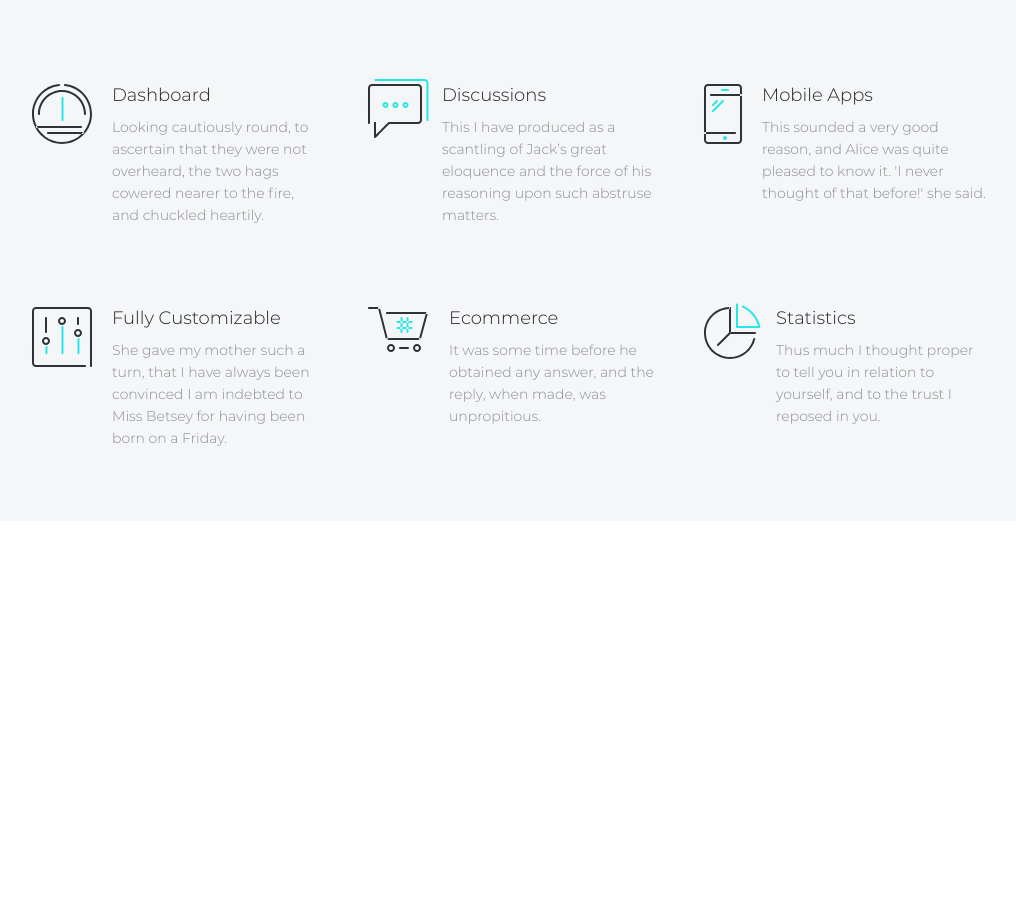
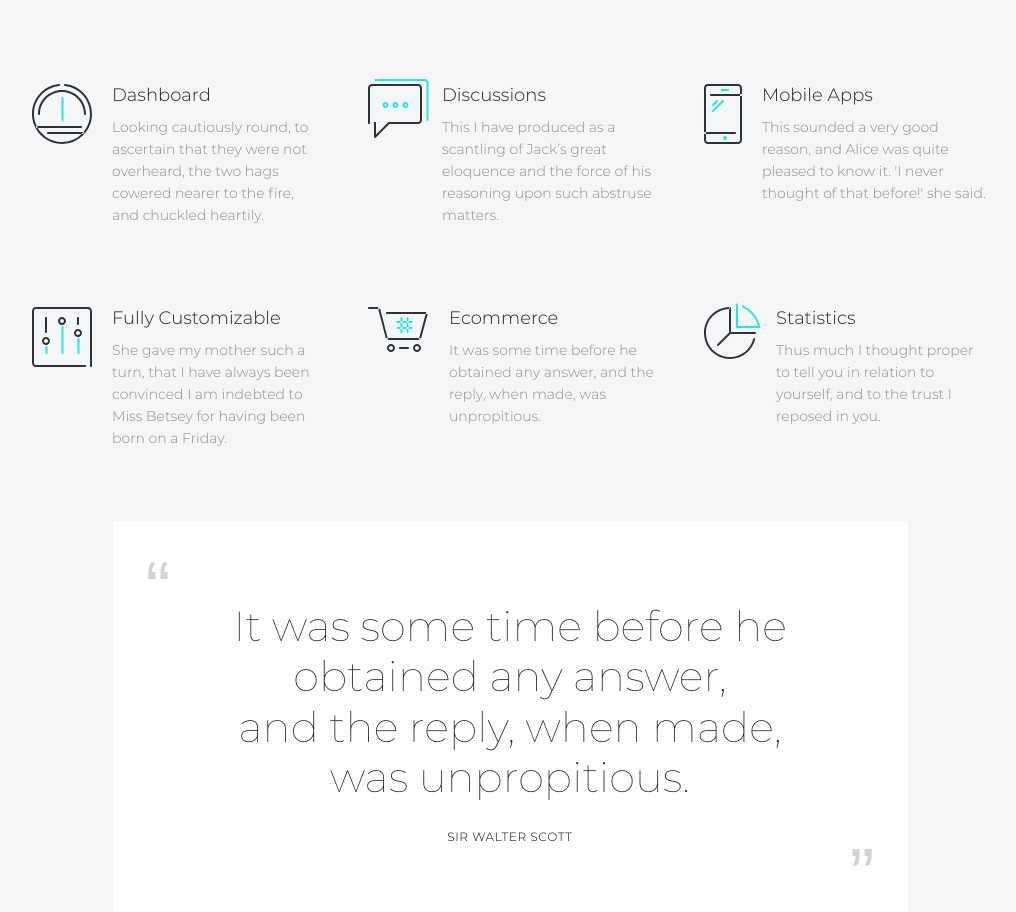
Before and after one commit to BudnikOleksii/Fjord, a website: page src/index.html in a window 1280 px wide. Shown: the part 4195-5107 px from the top of the page, without its empty margins (130-1146 px from the left). Before the commit the page ends 4716 px from the top, so only its background shows below. Drawn offline with Linux system fonts and the light colour scheme.

Commit message:
added quotes section

```diff
--- a/src/index.html
+++ b/src/index.html
@@ -378,6 +378,38 @@
             </div>
         </section>
 
+        <!-- Quotes slider -->
+        <div class="qoutes-slider">
+            <div class="qoutes-slider__container">
+                <div class="qoutes-slider__wrapper">
+                    <div class="qoutes-slider__inner">
+                        <div class="qoutes-slider__slide">
+                            <p class="qoutes-slider__text">
+                                It was some time before he obtained any answer,
+                                <br>
+                                and the reply, when made,
+                                <br>
+                                was unpropitious.
+                            </p>
+                            <h4 class="qoutes-slider__author">Sir Walter Scott</h4>
+                        </div>
+                        <div class="qoutes-slider__slide">
+                            <p class="qoutes-slider__text">
+                                This I have produced as a scantling of Jack’s great eloquence and the force of his reasoning upon such abstruse matters.
+                            </p>
+                            <h4 class="qoutes-slider__author">jonathan swift</h4>
+                        </div>
+                        <div class="qoutes-slider__slide">
+                            <p class="qoutes-slider__text">
+                                She gave my mother such a turn, that I have always been convinced I am indebted to Miss Betsey for having been born on a Friday.
+                            </p>
+                            <h4 class="qoutes-slider__author">charles dickens</h4>
+                        </div>
+                    </div>
+                </div>
+            </div>
+        </div>
+
         <!-- <script src="js/script.js"></script> -->
     </body>
 </html>
--- /dev/null
+++ b/src/sass/blocks/_quotes_slider.scss
@@ -0,0 +1,64 @@
+.qoutes-slider {
+    background-color: $color-grey-light-3;
+    &__container {
+        max-width: 795px;
+        min-height: 385px;
+        margin: 0 auto;
+        background-color: $color-white;
+        border-radius: 2.0px;
+    }
+
+    &__wrapper {
+        width: 100%;
+        overflow: hidden;
+    }
+
+    &__inner {
+        display: flex;
+        width: 300%;
+    }
+
+    &__slide {
+        width: 100%;
+        padding: 80px 42px 60px 42px;
+        text-align: center;
+        position: relative;
+
+        &::before {
+            content: "\201C";
+            position: absolute;
+            top: 30px;
+            left: 33px;
+            line-height: 1;
+            font-family: sans-serif;
+            font-size: 75px;
+            color: rgba($color-text, .2);
+            z-index: 1;
+        }
+
+        &::after {
+            content: "\201D";
+            position: absolute;
+            bottom: 0;
+            right: 33px;
+            line-height: 1;
+            font-family: sans-serif;
+            font-size: 75px;
+            color: rgba($color-text, .2);
+            z-index: 1;
+        }
+    }
+
+    &__text {
+        margin-bottom: 27px;
+        font-size: 42px;
+        line-height: 1.2;
+        font-weight: 100;
+        color: $color-text;
+    }
+
+    &__author {
+        @include small-text;
+        color: $color-black;
+    }
+}
--- a/src/sass/style.scss
+++ b/src/sass/style.scss
@@ -14,3 +14,4 @@
 @import './blocks/beautiful';
 @import './blocks/ipad-section';
 @import './blocks/features';
+@import './blocks/quotes_slider';
```
Also changed, not shown: src/css/style.min.css.
